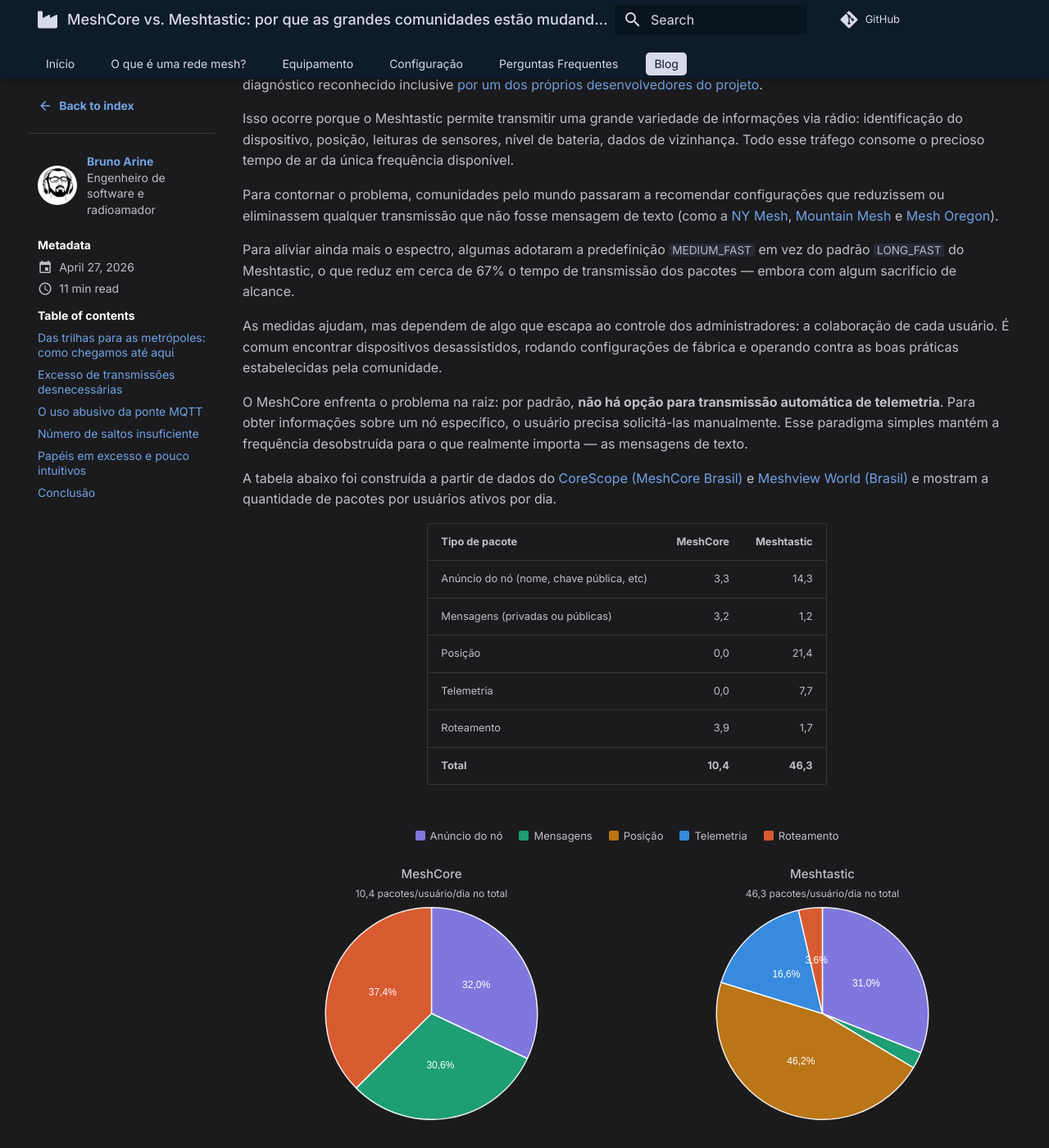
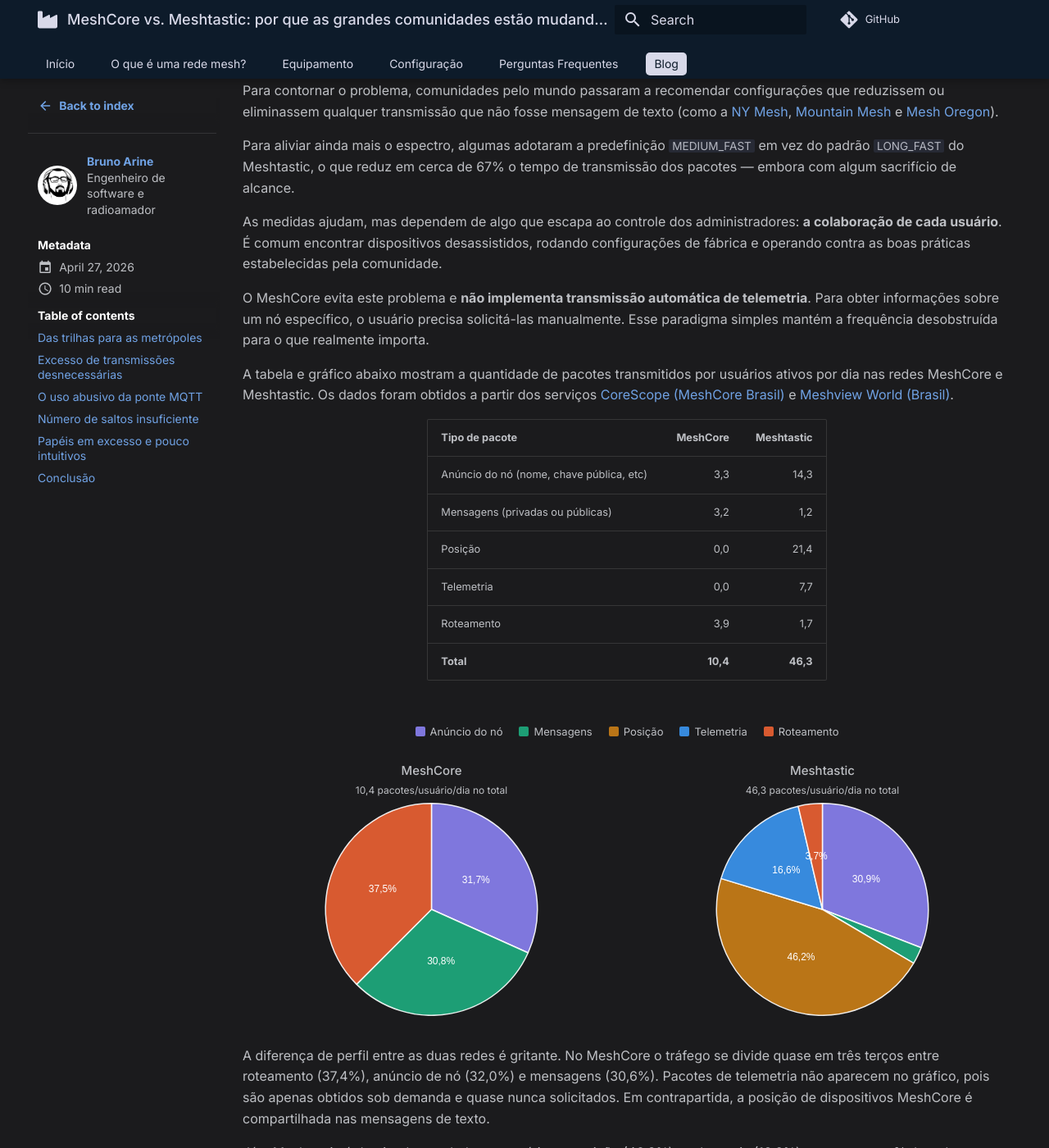
Before and after one commit to MeshSorocaba/meshsorocaba.github.io, an MkDocs documentation site: the page built from docs/blog/posts/meshtastic-vs-meshcore-por-que-as-grandes-comunidades-estao-mudando-de-plataforma.md, in a window 1280 px wide and 1400 px high, scrolled down 1862 px. Shown: the whole window at 82% size. Built offline with MkDocs 1.6.1 and Material for MkDocs 9.7.7, drawn with Linux system fonts in a browser that asks for light colours; comment, search, counter and statistics services are not loaded; some of the changed text lies outside the part shown.

Commit message:
Fix MC vs MT blog post

```diff
--- a/docs/blog/posts/meshtastic-vs-meshcore-por-que-as-grandes-comunidades-estao-mudando-de-plataforma.md
+++ b/docs/blog/posts/meshtastic-vs-meshcore-por-que-as-grandes-comunidades-estao-mudando-de-plataforma.md
@@ -7,17 +7,13 @@
 title: "MeshCore vs. Meshtastic: por que as grandes comunidades estão mudando de plataforma"
 ---
 
-Conforme as redes mesh LoRa crescem, as limitações arquiteturais do Meshtastic ficam evidentes. O MeshCore nasceu para resolver esses gargalos, priorizando a troca de mensagens e eliminando transmissões desnecessárias. Entenda o que muda — e por que tantas comunidades estão migrando.
+Entre as soluções de rede mesh baseadas em LoRa, duas dominam a conversa hoje: o **Meshtastic** e o **MeshCore**. Para quem está montando uma rede local com algumas dezenas de nós, o Meshtastic continua sendo a escolha natural. O problema aparece quando a rede começa a crescer. A partir de certo ponto, a experiência se deteriora e nenhuma combinação de ajustes resolve o problema por completo.
 
 <!-- more -->
 
----
-
-Entre as soluções de rede mesh baseadas em LoRa, duas dominam a conversa hoje: o **Meshtastic** e o **MeshCore**. Para quem está montando uma rede local com algumas dezenas de nós, o Meshtastic continua sendo a escolha natural. O problema aparece quando a rede começa a crescer. A partir de certo ponto, a experiência se deteriora e nenhuma combinação de ajustes resolve o problema por completo.
-
 Foi exatamente essa frustração que motivou o surgimento do MeshCore. Neste artigo, explico por que ele tem se consolidado como a melhor opção para redes de larga escala e quais decisões de arquitetura, tomadas anos atrás pelo Meshtastic, o tornaram menos ideal para grandes comunidades.
 
-## Das trilhas para as metrópoles: como chegamos até aqui
+## Das trilhas para as metrópoles
 
 O **Meshtastic** foi criado em 2020 por Kevin Hester, engenheiro de software, com uma proposta então inédita: usar transceptores LoRa para construir redes mesh de forma intuitiva e acessível. A intenção original era atender pequenos grupos em locais sem cobertura de internet. Na postagem que apresentou o projeto no Hackster.io, em fevereiro daquele ano, Kevin resumiu a motivação:
 
@@ -59,11 +55,11 @@
 
 Para aliviar ainda mais o espectro, algumas adotaram a predefinição `MEDIUM_FAST` em vez do padrão `LONG_FAST` do Meshtastic, o que reduz em cerca de 67% o tempo de transmissão dos pacotes — embora com algum sacrifício de alcance.
 
-As medidas ajudam, mas dependem de algo que escapa ao controle dos administradores: a colaboração de cada usuário. É comum encontrar dispositivos desassistidos, rodando configurações de fábrica e operando contra as boas práticas estabelecidas pela comunidade.
+As medidas ajudam, mas dependem de algo que escapa ao controle dos administradores: **a colaboração de cada usuário**. É comum encontrar dispositivos desassistidos, rodando configurações de fábrica e operando contra as boas práticas estabelecidas pela comunidade.
 
-O MeshCore enfrenta o problema na raiz: por padrão, **não há opção para transmissão automática de telemetria**. Para obter informações sobre um nó específico, o usuário precisa solicitá-las manualmente. Esse paradigma simples mantém a frequência desobstruída para o que realmente importa — as mensagens de texto.
+O MeshCore evita este problema e **não implementa transmissão automática de telemetria**. Para obter informações sobre um nó específico, o usuário precisa solicitá-las manualmente. Esse paradigma simples mantém a frequência desobstruída para o que realmente importa.
 
-A tabela abaixo foi construída a partir de dados do [CoreScope (MeshCore Brasil)](https://corescope.meshcore.com.br/#/analytics) e [Meshview World (Brasil)](https://my.meshview.world/brazil/stats) e mostram a quantidade de pacotes por usuários ativos por dia.
+A tabela e gráfico abaixo mostram a quantidade de pacotes transmitidos por usuários ativos por dia nas redes MeshCore e Meshtastic. Os dados foram obtidos a partir dos serviços [CoreScope (MeshCore Brasil)](https://corescope.meshcore.com.br/#/analytics) e [Meshview World (Brasil)](https://my.meshview.world/brazil/stats).
 
 <div class="center-table" markdown>
 
@@ -173,7 +169,7 @@
 
 A diferença de perfil entre as duas redes é gritante. No MeshCore o tráfego se divide quase em três terços entre roteamento (37,4%), anúncio de nó (32,0%) e mensagens (30,6%). Pacotes de telemetria não aparecem no gráfico, pois são apenas obtidos sob demanda e quase nunca solicitados. Em contrapartida, a posição de dispositivos MeshCore é compartilhada nas mensagens de texto.
 
-Já o Meshtastic é dominado por dados automáticos: posição (46,2%) e telemetria (16,6%) somam quase dois terços de todo o tráfego, e anúncios de nó ocupam mais 31,0%. Sobra muito pouco para o que provavelmente importa para o usuário: mensagens são apenas 2,5% do total. Em números absolutos, as duas redes trocam quantidades parecidas de mensagens (3.038 vs 2.235), mas como o Meshtastic gera quase 9× mais pacotes no geral, a comunicação humana fica diluída no meio do "ruído" telemétrico.
+Já o Meshtastic é dominado por dados automáticos: posição (46,2%) e telemetria (16,6%) somam quase ⅔ de todo o tráfego, e anúncios de nó ocupam mais 31,0%. Sobra muito pouco para o que provavelmente importa em uma rede mesh de larga escala: mensagens são apenas 2,5% do total.  Isso significa que **no Meshtastic, dos 46,3 pacotes transmitidos por um usuário por dia em média, apenas 1,2 é uma mensagem de texto**.
 
 ## O uso abusivo da ponte MQTT
 
@@ -241,7 +237,7 @@
 
 A experiência prática talvez seja o melhor argumento. Como desabafou [nullrouten no Reddit](https://old.reddit.com/r/sonomacounty/comments/1rmuuvq/comment/o93ogmh/), administrador da Meshtastic Bay Area, uma das comunidades mais bem-sucedidas dos Estados Unidos:
 
-> Ajudei a construir (de várias formas) a malha Meshtastic aqui. Funciona… mas levou um ano de otimização e de uma batalha incessante contra as “regras, diretrizes e fatos” do projeto principal. \[…\] Implantamos o MeshCore em poucos meses e simplesmente funcionou. Por quê? Porque ele não fica entupido de spam de informações sobre nós, atualizações de posição e telemetria. Os padrões do MC são configurados para maior alcance — o que funciona justamente porque ele não é inundado com tráfego de fundo.
+> Ajudei a construir (de várias formas) a malha Meshtastic aqui. Funciona… mas levou um ano de otimização e de uma batalha incessante contra as “regras, diretrizes e fatos” do projeto principal. \[…\] Implantamos o MeshCore em poucos meses e simplesmente funcionou. Por quê? Porque ele não fica entupido de spam de informações sobre nós, atualizações de posição e telemetria. Os padrões do MeshCore são configurados para maior alcance — o que funciona justamente porque ele não é inundado com tráfego de fundo.
 >
 > \[…\]
 >
```
Also changed, not shown: other parts of docs/blog/posts/meshtastic-vs-meshcore-por-que-as-grandes-comunidades-estao-mudando-de-plataforma.md (+2 -2 lines), docs/img/Meshtastic-vs-Meshcore-Small.jpg (added).
